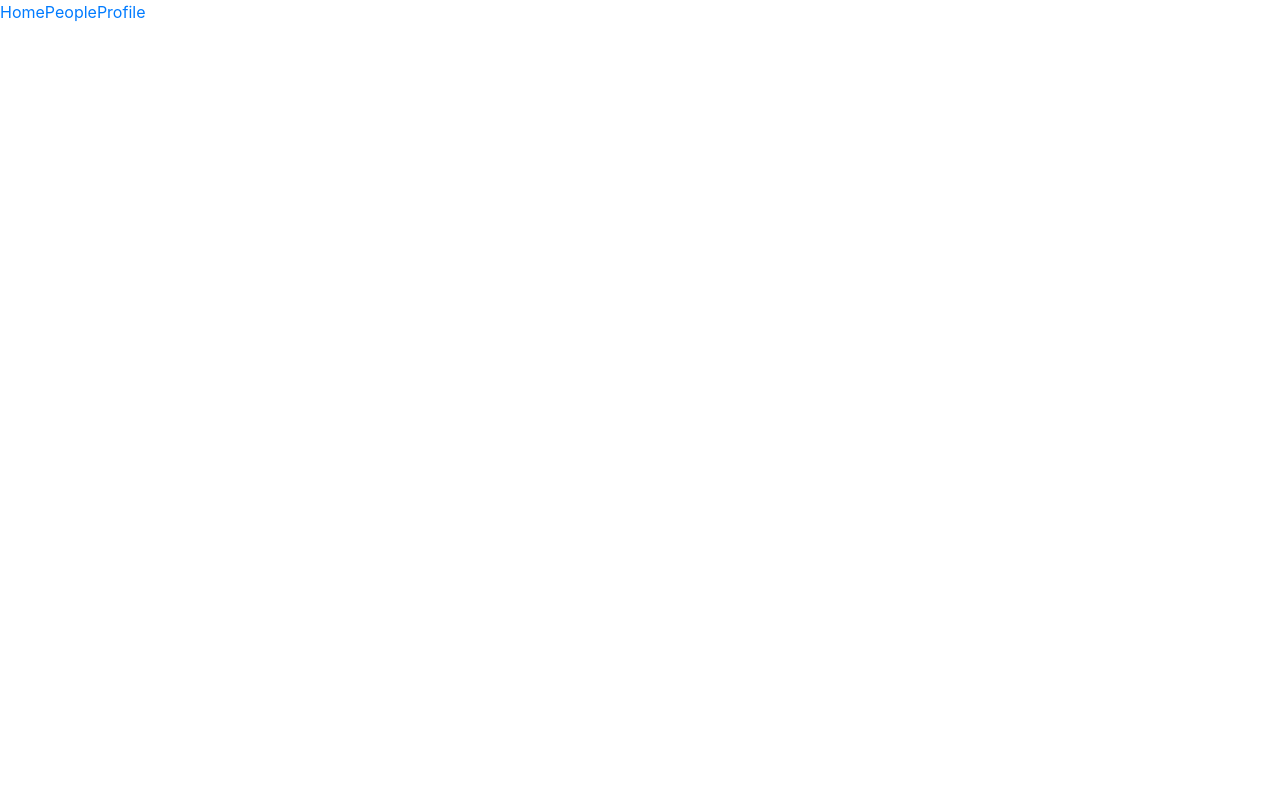
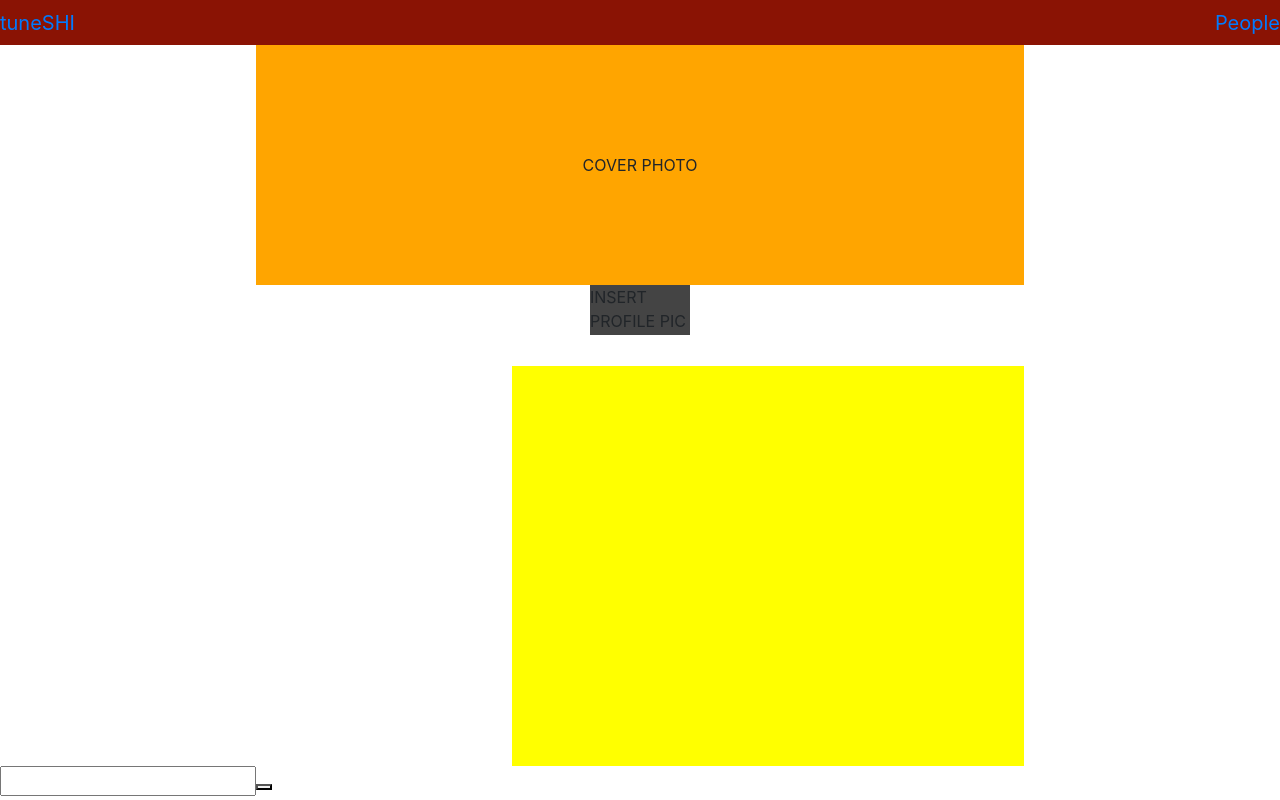
Before and after one commit to RobnettSean22/Tune-shi, a React (Create React App) app: page /profile/1 in a window 1280 px wide. Built offline with nearby package versions, Linux system fonts and the light colour scheme; no server answers; the HTML template or start-up script is replaced by a standard one.

Commit message:
16th/ added and add button for messages. still buggy/ and did soem work on the header and on the profile page.

```diff
--- a/src/App.css
+++ b/src/App.css
@@ -2,4 +2,22 @@ body{
     width: 100vw;
     height: 100vh;
 
+
 }
+
+header{
+    width: 100%;
+
+}
+
+.nav{
+    width: 100%;
+    height: 45px;
+    background:rgb(138, 19, 4);
+    display: flex;
+    justify-content: space-between;
+    align-items: center;
+    font-size: 20px;
+    color: white;
+
+}
--- a/src/App.js
+++ b/src/App.js
@@ -15,9 +15,10 @@ class App extends Component {
     return (
       <div>
         <header>
-        <Link to = '/'>Home</Link>
-        <Link to = '/people'>People</Link>
-        <Link to = '/Profile'>Profile</Link>
+        <div className='nav'>
+          <Link to = '/'>tuneSHI</Link>
+          <Link to = '/people'>People</Link>
+        </div>
         </header>
         <Switch>
           <Route exact path = '/' component ={Home} />
--- a/src/Components/People/People.js
+++ b/src/Components/People/People.js
@@ -37,6 +37,7 @@ class People extends Component {
                     <h1>{people.firstName}</h1>
                     <h1>{people.lastName}</h1>
                     <Link to = {`/profile/${people.tag}`}>{people.firstName} SHI</Link>
+
                 </div>
 
             )
--- a/src/Components/Posts/Posts.js
+++ b/src/Components/Posts/Posts.js
@@ -21,7 +21,9 @@ class Posts extends Component {
         }) : null
         return (
             <div>
+
                 {mapMessage}
+
             </div>
         )
     }
--- /dev/null
+++ b/src/Components/Profile/Profile.css
@@ -0,0 +1,41 @@
+.cover-photo-container{
+    width: 60%;
+    height: 240px;
+    background: orange;
+    margin:0 auto;
+    display: flex;
+    justify-content: center;
+    align-items: center;
+}
+
+.picnname-container{
+    width: 20%;
+    height: 81px;
+
+    margin: 0 auto;
+    display: flex;
+    justify-content: space-evenly;
+    align-items: flex-start;
+
+}
+
+.profile-pic{
+    width:100px;
+    height:50px;
+    background: #444444;
+}
+.name1st{
+    font-size:25px;
+}
+
+.name2nd{
+    font-size:25px;
+}
+
+.posts-container{
+    width: 40%;
+    height: 400px;
+    background: yellow;
+    margin: 0 0 0 40%;
+
+}
--- a/src/Components/Profile/Profile.js
+++ b/src/Components/Profile/Profile.js
@@ -1,13 +1,16 @@
 import React, { Component } from 'react'
 import Posts from '../Posts/Posts'
 import axios from 'axios'
+import './Profile.css'
 
 
 class Profile extends Component {
     constructor(props){
         super(props)
         this.state = {
-            profile: null
+            profile: null,
+            newPosting:''
+
         }
     }
 
@@ -24,24 +27,54 @@ class Profile extends Component {
         })
     }
 
+
+    addPost(tag, newPosting){
+        const newPost = {
+            newPosting:newPosting
+        }
+
+
+        axios.post(`/api/add_post/${tag}` , newPost).then(response => {
+            this.setState({
+                profile:response.data
+            })
+        })
+    }
+
     render() {
-        console.log(this.props.match.params.tag);
+
         const {profile} = this.state
+        let {newPosting} = this.state
 
 
 
-        //post tage will be below the lastname as a props
+      //put the post div in a container with the info and events as well
+        //post tag will be below the lastname as a props
         return (
-            <div>
+        <div>
             <div key={profile && profile.tag}>
-            <div> {profile && profile.tag}</div>
-            <div>{profile && profile.firstName}</div>
-            <div>{profile && profile.lastName}</div>
-             {profile && <Posts
-            messages = {profile.posted}
-             />}
+                <div>
+                    <div className= 'cover-photo-container'>COVER PHOTO</div>
+                    <div className = 'picnname-container'>
+                        <div className= 'name1st'>{profile && profile.firstName}</div>
+                        <div className = 'profile-pic'>INSERT PROFILE PIC</div>
+                        <div className = ' name2nd'>{profile && profile.lastName}</div>
+                    </div>
+                    <div>
+                        <div className = 'posts-container'>
+                            <div>{profile && <Posts
+                                messages = {profile.posted}
+                                />}
+                            </div>
+                        </div>
+
+                        <input  onChange ={(e) => this.setState({newPosting:e.target.value})}/>
+                        <button onClick = {(e) => this.addPost(profile.tag, newPosting)}></button>
+                    </div>
+                </div>
+            </div>
+
         </div>
-            </div>
         )
     }
 }
```
